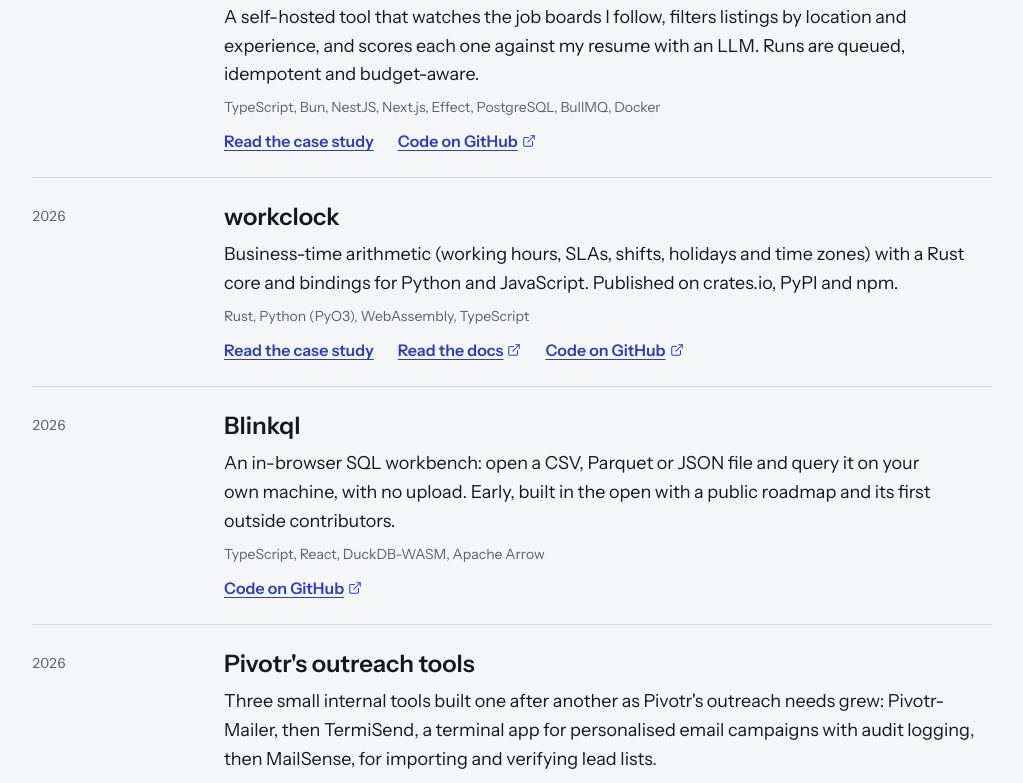
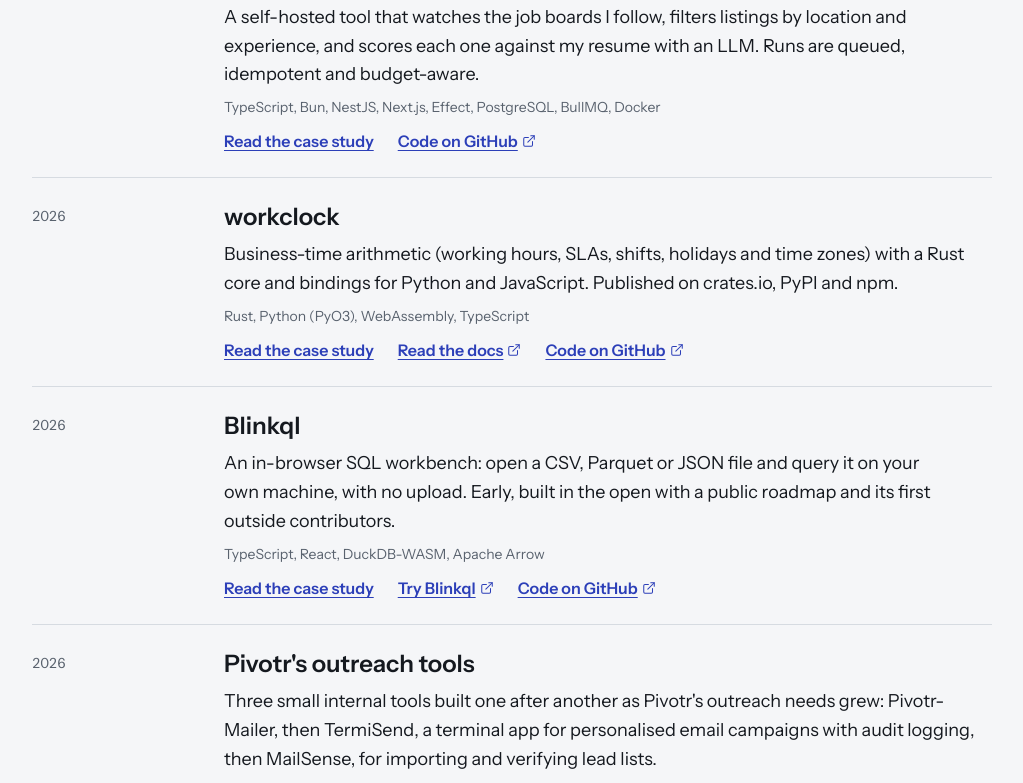
Before and after one commit to Karthik-beta/personal-website, a Next.js app: page / in a window 1280 px wide. Shown: the part 3181-3964 px from the top of the page, without its empty margins (128-1151 px from the left). Built offline with nearby package versions, Linux system fonts and the light colour scheme; no server answers.

Commit message:
feat: add the blinkql case study

```diff
--- /dev/null
+++ b/src/app/work/blinkql/opengraph-image.tsx
@@ -0,0 +1,9 @@
+import { caseStudyOgImage, caseStudyOgSize } from "@/components/case-study/case-study-page";
+
+export const alt = "Case study by Karthik Parameshwara";
+export const size = caseStudyOgSize;
+export const contentType = "image/png";
+
+export default function OpengraphImage() {
+  return caseStudyOgImage("blinkql");
+}
--- /dev/null
+++ b/src/app/work/blinkql/page.tsx
@@ -0,0 +1,7 @@
+import { CaseStudyPage, caseStudyMetadata } from "@/components/case-study/case-study-page";
+
+export const metadata = caseStudyMetadata("blinkql");
+
+export default function Page() {
+  return <CaseStudyPage slug="blinkql" />;
+}
--- a/src/components/home/work.tsx
+++ b/src/components/home/work.tsx
@@ -47,11 +47,16 @@
   },
   {
     title: "Blinkql",
+    href: "/work/blinkql",
     years: "2026",
     summary:
       "An in-browser SQL workbench: open a CSV, Parquet or JSON file and query it on your own machine, with no upload. Early, built in the open with a public roadmap and its first outside contributors.",
     stack: ["TypeScript", "React", "DuckDB-WASM", "Apache Arrow"],
-    links: [{ href: gh("Blinkql"), label: "Code on GitHub" }],
+    links: [
+      { href: "/work/blinkql", label: "Read the case study" },
+      { href: "https://blinkql.karthik.nz", label: "Try Blinkql" },
+      { href: gh("Blinkql"), label: "Code on GitHub" },
+    ],
   },
   {
     title: "Pivotr's outreach tools",
@@ -76,8 +81,7 @@
               Selected work
             </h2>
             <p className="text-muted">
-              The first three have full case studies: the problem, what I did, and how it turned
-              out.
+              The first four have full case studies: the problem, what I did, and how it turned out.
             </p>
           </div>
         </MarginGrid>
--- a/src/content/case-studies.ts
+++ b/src/content/case-studies.ts
@@ -218,9 +218,55 @@
       ],
     },
   },
+  // Source: the Blinkql wiki (Home, Vision, Architecture, Performance and the P-01 to P-13
+  // write-ups). Framed for business data in general, not the wiki's factory examples.
+  {
+    slug: "blinkql",
+    title: "Blinkql",
+    summary:
+      "An in-browser SQL workbench that queries CSV, Parquet and JSON files on your own machine, with no upload. Every performance change is benchmarked and published.",
+    role: "Creator and maintainer",
+    when: { label: "October 2026 – now", from: "2026-10" },
+    stack: [
+      "TypeScript",
+      "React",
+      "DuckDB-WASM",
+      "Apache Arrow",
+      "Web Workers",
+      "TanStack Virtual",
+      "ECharts",
+      "OPFS",
+    ],
+    links: [
+      { href: "https://blinkql.karthik.nz", label: "Try Blinkql" },
+      { href: "https://github.com/Karthik-beta/Blinkql/wiki", label: "Read the wiki" },
+      { href: gh("Blinkql"), label: "Code on GitHub" },
+    ],
+    problem: {
+      paragraphs: [
+        "A lot of business data lives in exports: CSV files from ERP and HR systems, application logs. When the built-in reports don’t answer a question, people reach for a spreadsheet, which stops at 1,048,576 rows; a cloud BI tool, which means uploading data that often isn’t allowed to leave the company; or a Python notebook, which many of the people closest to the data can’t use.",
+        "Blinkql is a web page instead. Files are read by the browser and never uploaded, because there is no backend. The engine, DuckDB compiled to WebAssembly, is fast. The hard part is keeping the interface responsive while it loads, moves and draws millions of rows.",
+      ],
+    },
+    work: {
+      points: [
+        "Kept the main thread for the interface: the engine runs in a Web Worker, results arrive as Apache Arrow batches, and they live in a store outside React, so large results never pass through React state.",
+        "Built the benchmark harness before optimising: deterministic datasets from 100,000 to 10 million rows, fixed scenarios, three warm-up and ten measured runs, medians and p95, and raw results committed with the commit they came from. CI runs a benchmark smoke test on every pull request and fails if a budget regresses.",
+        "Ran 13 experiments, each with a hypothesis and a published before-and-after write-up: reading cells straight from Arrow instead of building row objects, virtualising the grid, streaming the first rows, cancelling superseded queries, caching the engine, and loading the editor and charts on demand.",
+        "Rejected two ideas the numbers didn’t support: a multithreaded engine, faster on some aggregations but blocked by extension, file-access and crash issues; and a canvas-rendered grid, which didn’t fix the drag scrolling it was meant to fix and cost memory and accessibility.",
+        "Shipped the workbench around the engine: schema-aware SQL autocomplete, one-click data profiling, charts with downsampling done in SQL, remote Parquet over HTTP range requests, files kept in the browser’s private storage between visits, exports, and offline support.",
+      ],
+    },
+    outcome: {
+      paragraphs: [
+        "On the reference laptop (an Intel Core i5-8250U), showing a 10,000-row result went from about 2.5 s for 8 columns, and 13 s for 50, to under 100 ms. A million-row file shows its first rows about 90% sooner. A query run while another is still going shows its rows about 98% sooner. The initial JavaScript is 40% smaller, at 185 KB gzipped, and a return visit downloads about 3 KB instead of 34 MB.",
+        "It’s early: the core workbench is in place, and shareable query links are next on the roadmap.",
+      ],
+    },
+  },
 ];
 
-export type Slug = "aria" | "job-matcher" | "workclock";
+export type Slug = "aria" | "job-matcher" | "workclock" | "blinkql";
 
 export function getCaseStudy(slug: Slug): CaseStudy {
   const study = caseStudies.find((item) => item.slug === slug);
```
